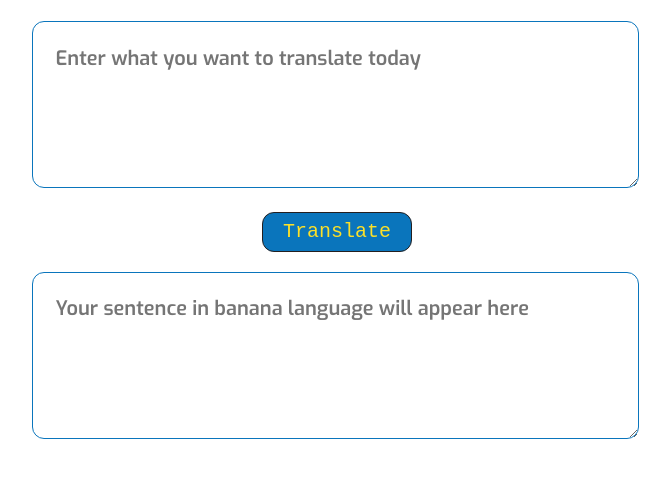
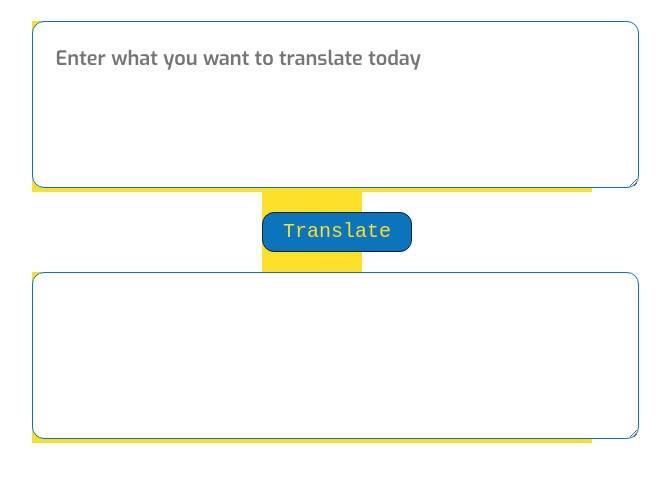
Before and after one commit to NICCK08/Neogcamp_markFour, a plain HTML site: page index.html in a window 1280 px wide. Shown: the part 94-576 px from the top of the page, without its empty margins (328-998 px from the left). Drawn offline with Linux system fonts and the light colour scheme; a web font is replaced by a local one.

Commit message:
Updated CSS

```diff
--- a/style.css
+++ b/style.css
@@ -23,6 +23,7 @@ h1{
 #main div{
     width: 70%;
     margin: auto;
+    background-color: #FCE029;
 }
 
 #main div:nth-child(3){
```
Also changed, not shown: index.html (+7 -2 lines).
